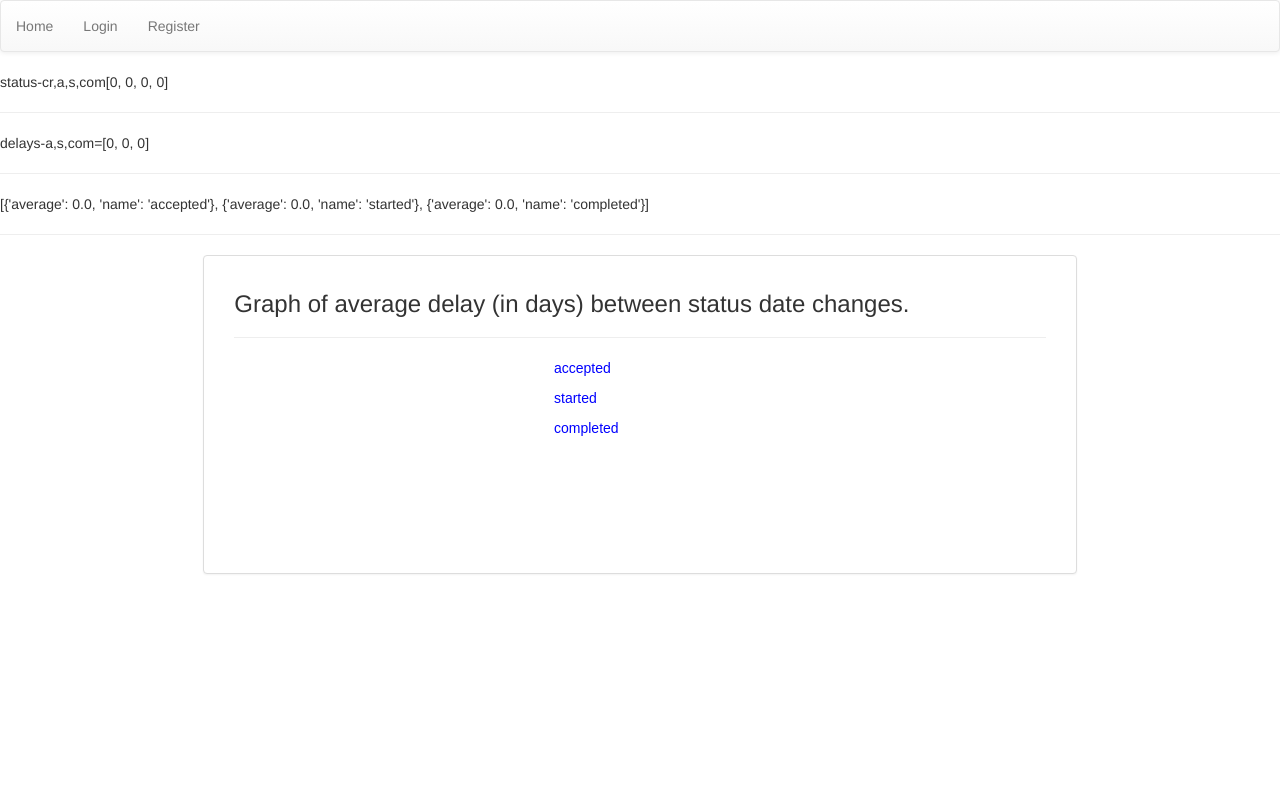
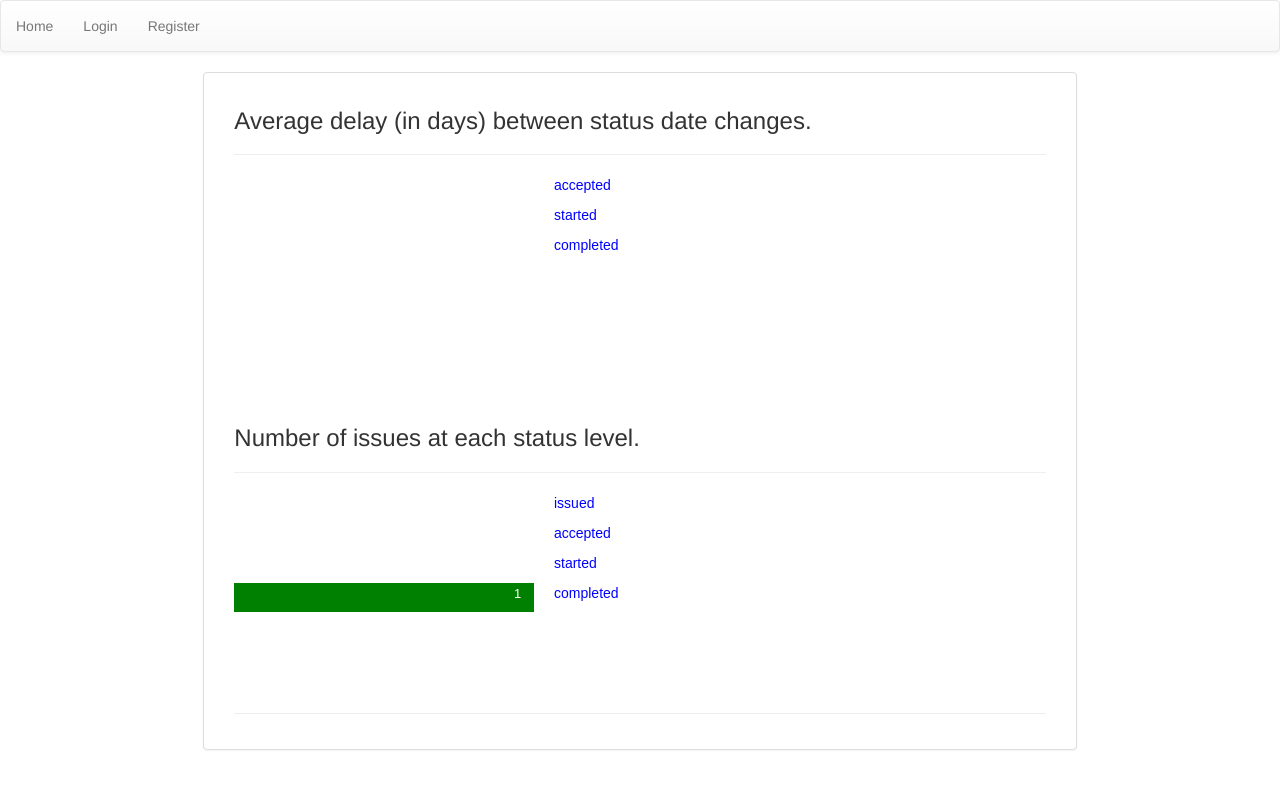
Before and after one commit to saor48/tracker, a Django app: page /graphs/ in a window 1280 px wide. Run offline with Django 3.2, Linux system fonts and the light colour scheme; data that the repository does not hold is empty; some libraries are stand-ins or nearby versions.

Commit message:
2nd graph added to graphs page

```diff
--- a/graphs/templates/graphs.html
+++ b/graphs/templates/graphs.html
@@ -2,24 +2,28 @@
 
 {% block content %}
 
-status-cr,a,s,com{{status}}<hr>
-delays-a,s,com={{delays}}<hr>
-<div id="data">{{jav}}</div><hr>
+<div id="average" class="hidden">{{jav}}</div>
+<div id="position" class="hidden">{{jpos}}</div>
 
 <div class="row row-flex">
    <div class="col-xs-8 col-xs-offset-2  display panel panel-default">
       <div class="panel-body">
-        <h3>Graph of average delay (in days) between status date changes.</h3>
+        <h3>Average delay (in days) between status date changes.</h3>
         <hr>
-        <div id="bar">
-
-        </div>
-
-</div></div></div>
+        <div id="bar1"></div>
+      </div>
+      <div class="panel-body">
+        <h3>Number of issues at each status level.</h3>
+        <hr>
+        <div id="bar2"></div>
+        <hr>
+      </div>
+   </div>
+</div>
 
 <script src="https://code.jquery.com/jquery-3.2.1.js" integrity="sha256-DZAnKJ/6XZ9si04Hgrsxu/8s717jcIzLy3oi35EouyE="
             crossorigin="anonymous"></script>
-<script src="/static/js/d3.min.js"></script>
-<script src="/static/js-my/visual.js"></script>
+<script src="/static/lib/js/d3.min.js"></script>
+<script src="/static/js/visual.js"></script>
 
 {% endblock %}
--- a/graphs/views.py
+++ b/graphs/views.py
@@ -49,6 +49,7 @@ def graph(request):
         completed_delays += completed_delay
 
     status = [issued,accepted,started,completed]
+    status_position = [issued - accepted, accepted - started, started - completed, completed, issued]
     delays = [accepted_delays,started_delays,completed_delays]
     if accepted == 0:       #avoid division by 0
         accepted = 1
@@ -57,8 +58,15 @@ def graph(request):
     if completed == 0:
         completed = 1
     averages = [accepted_delays/accepted,started_delays/started,completed_delays/completed]
-    jav = [{"average":accepted_delays/accepted, "name":"accepted"},
-            {"average":started_delays/started, "name":"started"},
-            {"average":completed_delays/completed, "name":"completed"}]
 
-    return render(request, "graphs.html", {"status":status, "delays": delays, "averages":averages, "jav":jav})
+    jav = [{'average':accepted_delays/accepted, 'name':'accepted'},
+            {'average':started_delays/started, 'name':'started'},
+            {'average':completed_delays/completed, 'name':'completed'}]
+
+    jpos = [{'number': issued - accepted, 'name':'issued'},
+            {'number': accepted - started, 'name':'accepted'},
+            {'number': started - completed, 'name':'started'},
+            {'number': completed, 'name':'completed'},
+        ]
+
+    return render(request, 'graphs.html', {'jpos':jpos, 'jav':jav})
--- a/static/js-my/visual.js
+++ /dev/null
@@ -1,89 +0,0 @@
-// name:accepted, average:2.5
-
-var data = jQuery("#data").text();
-var ndata = data;
-for (var i = 18; i--; ) {
-    ndata = ndata.replace("'",'"') ;
-}
-var jdata = JSON.parse(ndata);
-
-drawbar(jdata);
-
-function drawbar(data){
-    //extract values for graph
-    var views = [], rviews = [];
-    for (var i = 0; i < data.length; i++) {
-        views.push(data[i]['average']);
-    }
-
-    var w = 600, wname = 300, h = 200;
-    var barPadding = 1;
-    var setLength = views.length;
-    var rowHeight = 30;
-    var highest = Math.max.apply(this,views);
-    var ratio = (w-wname)/highest;
-    for (var i = 0; i < setLength; i++) {
-        rviews[i] = parseInt(ratio * views[i]);
-    }
-
-    // bargraph area
-    var svgbar = d3.select("#bar").append("svg")
-        .attr("width", w)
-        .attr("height", h);
-
-    // enter data
-    var bar1 =  svgbar.selectAll("rect")
-        .data(rviews)
-        .enter();
-
-    // draw each value
-    bar1.append("rect")
-        .attr("y", function(d, i) {
-            return i * rowHeight ;
-        })
-        .attr("x", function(d, i) {
-            return w -wname - rviews[i];
-        })
-        .attr("height", rowHeight - barPadding)
-        .attr("width", function(d) {
-            return d;
-        })
-        .attr("fill", "green");
-
-    // show names for each bar
-    //enter data
-    var text1 = svgbar.selectAll("text")
-        .data(data)
-        .enter();
-    //select key and draw
-    text1.append("text")
-        .text(function(d) {
-            return d.name;
-        })
-        .attr("text-anchor", "left")
-        .attr("y", function(d, i) {
-            return i * rowHeight + (rowHeight) / 2;
-        })
-        .attr("x",  w - wname + 20)
-        .attr("font-family", "sans-serif")
-        .attr("font-size", "14px")
-        .attr("fill", "blue");
-
-    // show days for each bar
-    //select key and draw
-    var formatDecimal = d3.format(".1f");
-    text1.append("text")
-        .text(function(d) {
-            return formatDecimal(d.average);
-        })
-        .attr("text-anchor", "left")
-        .attr("y", function(d, i) {
-            return i * rowHeight + (rowHeight) / 2;
-        })
-        .attr("x", function(d) {
-            return w - wname - 20;
-        })
-        .attr("font-family", "sans-serif")
-        .attr("font-size", "13px")
-        .attr("fill", "white");
-}
--- /dev/null
+++ b/static/js/visual.js
@@ -0,0 +1,174 @@
+// name:accepted, average:2.5
+
+var av = jQuery("#average").text();
+for (var i = 18; i--; ) {
+    av = av.replace("'",'"');
+}
+var jav = JSON.parse(av);
+drawbar1(jav);      //average delays
+
+var pos = jQuery("#position").text();
+for (var i = 24; i--; ) {
+    pos = pos.replace("'",'"');
+}
+var jpos = JSON.parse(pos);
+drawbar2(jpos);      //status position
+
+// average delays
+function drawbar1(data){
+    //extract values for graph
+    var views = [], rviews = [];
+    for (var i = 0; i < data.length; i++) {
+        views.push(data[i]['average']);
+    }
+
+    var w = 600, wname = 300, h = 200;
+    var barPadding = 1;
+    var setLength = views.length;
+    var rowHeight = 30;
+    var highest = Math.max.apply(this,views);
+    var ratio = (w-wname)/highest;
+    for (var i = 0; i < setLength; i++) {
+        rviews[i] = parseInt(ratio * views[i]);
+    }
+    var formatDecimal = d3.format(".1f");
+
+    // bargraph1 area
+    var svgbar1 = d3.select("#bar1").append("svg")
+        .attr("width", w)
+        .attr("height", h);
+
+    // enter data
+    var bar1 =  svgbar1.selectAll("rect")
+        .data(rviews)
+        .enter();
+
+    // draw each value
+    bar1.append("rect")
+        .attr("y", function(d, i) {
+            return i * rowHeight ;
+        })
+        .attr("x", function(d, i) {
+            return w -wname - rviews[i];
+        })
+        .attr("height", rowHeight - barPadding)
+        .attr("width", function(d) {
+            return d;
+        })
+        .attr("fill", "green");
+
+    // show names for each bar
+    //enter data
+    var text1 = svgbar1.selectAll("text")
+        .data(data)
+        .enter();
+    //select key and draw
+    text1.append("text")
+        .text(function(d) {
+            return d.name;
+        })
+        .attr("text-anchor", "left")
+        .attr("y", function(d, i) {
+            return i * rowHeight + (rowHeight) / 2;
+        })
+        .attr("x",  w - wname + 20)
+        .attr("font-family", "sans-serif")
+        .attr("font-size", "14px")
+        .attr("fill", "blue");
+
+    // show days for each bar
+    //select key and draw
+    text1.append("text")
+        .text(function(d) {
+            return formatDecimal(d.average);
+        })
+        .attr("text-anchor", "left")
+        .attr("y", function(d, i) {
+            return i * rowHeight + (rowHeight) / 2;
+        })
+        .attr("x", function(d) {
+            return w - wname - 25;
+        })
+        .attr("font-family", "sans-serif")
+        .attr("font-size", "13px")
+        .attr("fill", "white");
+}
+
+// status position
+function drawbar2(data){
+    //extract values for graph
+    var num = [], rnum = [];
+    for (var i = 0; i < data.length; i++) {
+        num.push(data[i]['number']);
+    }
+
+    var w = 600, wname = 300, h = 200;
+    var barPadding = 1;
+    var setLength = num.length;
+    var rowHeight = 30;
+    var highest = Math.max.apply(this, num);
+    var ratio = (w-wname)/highest;
+    for (var i = 0; i < setLength; i++) {
+        rnum[i] = parseInt(ratio * num[i]);
+    }
+// bargraph2 area
+    var svgbar2 = d3.select("#bar2").append("svg")
+        .attr("width", w)
+        .attr("height", h);
+
+    // enter data
+    var bar2 =  svgbar2.selectAll("rect")
+        .data(rnum)
+        .enter();
+
+    // draw each value
+    bar2.append("rect")
+        .attr("y", function(d, i) {
+            return i * rowHeight ;
+        })
+        .attr("x", function(d, i) {
+            return w -wname - rnum[i];
+        })
+        .attr("height", rowHeight - barPadding)
+        .attr("width", function(d) {
+            return d;
+        })
+        .attr("fill", "green");
+
+    // show names for each bar
+    //enter data
+    var text2 = svgbar2.selectAll("text")
+        .data(data)
+        .enter();
+    //select key and draw
+    text2.append("text")
+        .text(function(d) {
+            return d.name;
+        })
+        .attr("text-anchor", "left")
+        .attr("y", function(d, i) {
+            return i * rowHeight + (rowHeight) / 2;
+        })
+        .attr("x",  w - wname + 20)
+        .attr("font-family", "sans-serif")
+        .attr("font-size", "14px")
+        .attr("fill", "blue");
+
+    // show number for each bar
+    //select key and draw
+    text2.append("text")
+        .text(function(d) {
+            return d.number;
+        })
+        .attr("text-anchor", "left")
+        .attr("y", function(d, i) {
+            return i * rowHeight + (rowHeight) / 2;
+        })
+        .attr("x", function(d) {
+            return w - wname - 20;
+        })
+        .attr("font-family", "sans-serif")
+        .attr("font-size", "13px")
+        .attr("fill", "white");
+
+}
```
Also changed, not shown: static/lib/js/d3.min.js (renamed from static/js/d3.min.js).
